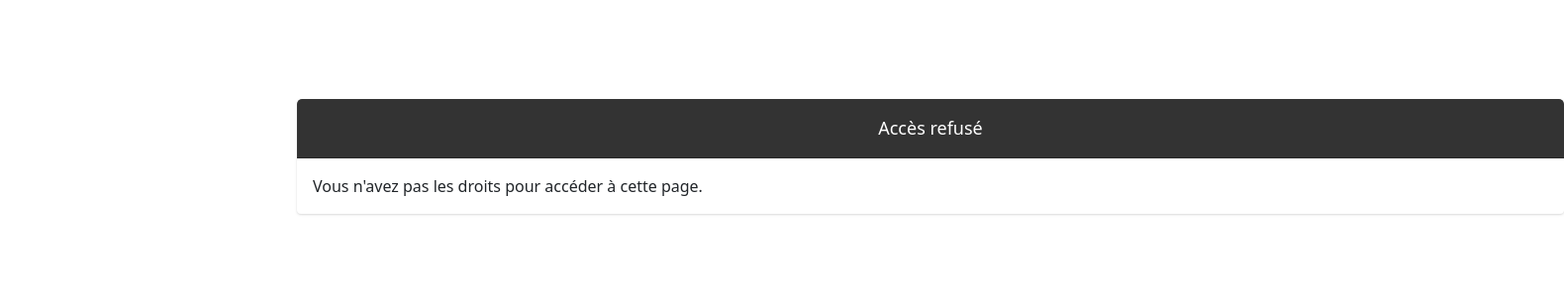
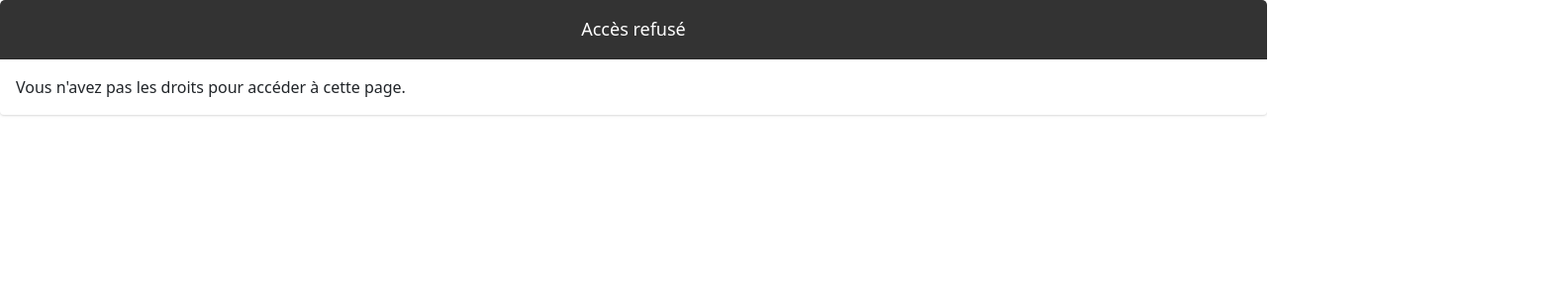
Before and after one commit to PirLucas/Projet_DevIII, a React (Create React App) app in the folder frontend/: page /adminPanel in a window 1280 px wide. Shown: the top 300 px of the page at 99% size, 1580 px wide, since content can reach past the window. Built offline with nearby package versions, Linux system fonts and the light colour scheme; no server answers.

Commit message:
plus de bugfix/rectifications

```diff
--- a/frontend/src/components/AdminPanelGetInfo.jsx
+++ b/frontend/src/components/AdminPanelGetInfo.jsx
@@ -11,7 +11,7 @@ function AdminPanelGet() {
         </div>
         <div className="row">
             <div className="col-12" style={{marginBottom: "20px"}}>
-                <div className="card">
+                <div className="card" style={{margin: "0px"}}>
                     <div className="card-body">
                         <h4 className="text-muted card-title"><strong>Filtres</strong></h4>
                         <div className="row">
--- a/frontend/src/page/adminPanel/index.jsx
+++ b/frontend/src/page/adminPanel/index.jsx
@@ -55,7 +55,7 @@ function AdminPanel() {
     else {
         return (
             <div className="admin-panel">
-                <div className="card">
+                <div className="card" style={{margin: "0px"}}>
                     <div className="card-header">
                         <div className="text-header">Accès refusé</div>
                     </div>
```
Also changed, not shown: 1 other file (tests, documents, lock files or other folders).
